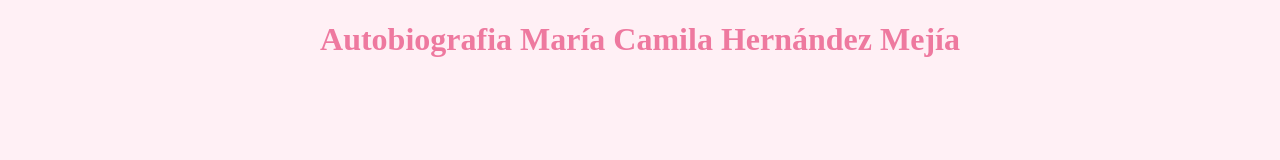
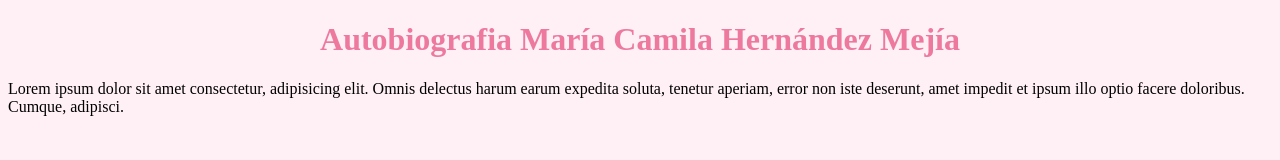
Before and after one commit to camilahdez99/Autobiografia, a plain HTML site: page Index.html in a window 1280 px wide. Drawn offline with Linux system fonts and the light colour scheme.

Commit message:
se agrega un parrafo en la pagina

```diff
--- a/Index.html
+++ b/Index.html
@@ -16,5 +16,10 @@
 </head>
 <body>
     <h1>Autobiografia María Camila Hernández Mejía</h1>
+    <div class="seccion">
+        <p>
+            Lorem ipsum dolor sit amet consectetur, adipisicing elit. Omnis delectus harum earum expedita soluta, tenetur aperiam, error non iste deserunt, amet impedit et ipsum illo optio facere doloribus. Cumque, adipisci.
+        </p>
+    </div>
 </body>
 </html>
```
